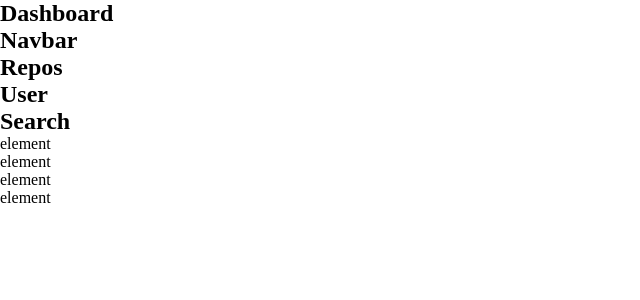
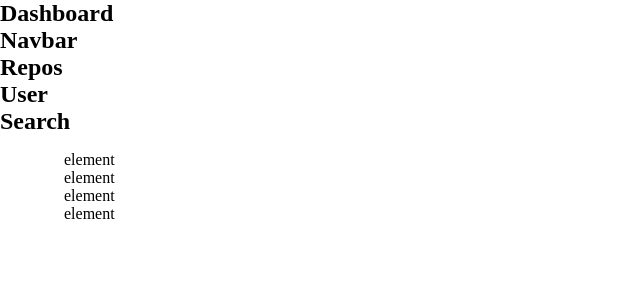
Before and after one commit to TimothySiskin/github-users, a React (Create React App) app: page / in a window 1280 px wide. Shown: the top 300 px of the page, without its empty margins (0-640 px from the left). Built offline with nearby package versions, Linux system fonts and the light colour scheme.

Commit message:
+ section global classes

```diff
--- a/src/index.css
+++ b/src/index.css
@@ -81,3 +81,15 @@ Global Styles
   background: var(--clr-primary-8);
   color: var(--clr-primary-1);
 }
+
+/* section */
+.section {
+  padding: 1rem 0;
+  position: relative;
+}
+
+.section-center {
+  width: 90vw;
+  margin: 0 auto;
+  max-width: 1170px;
+}
```
